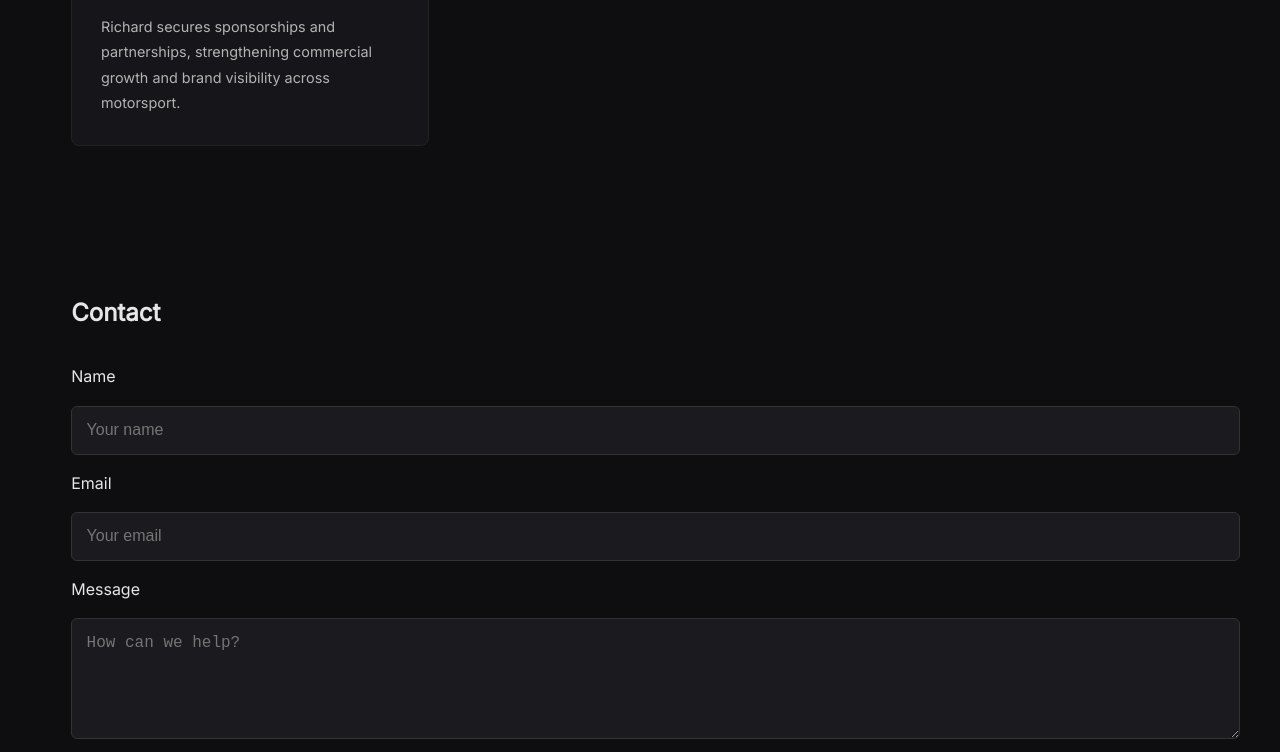
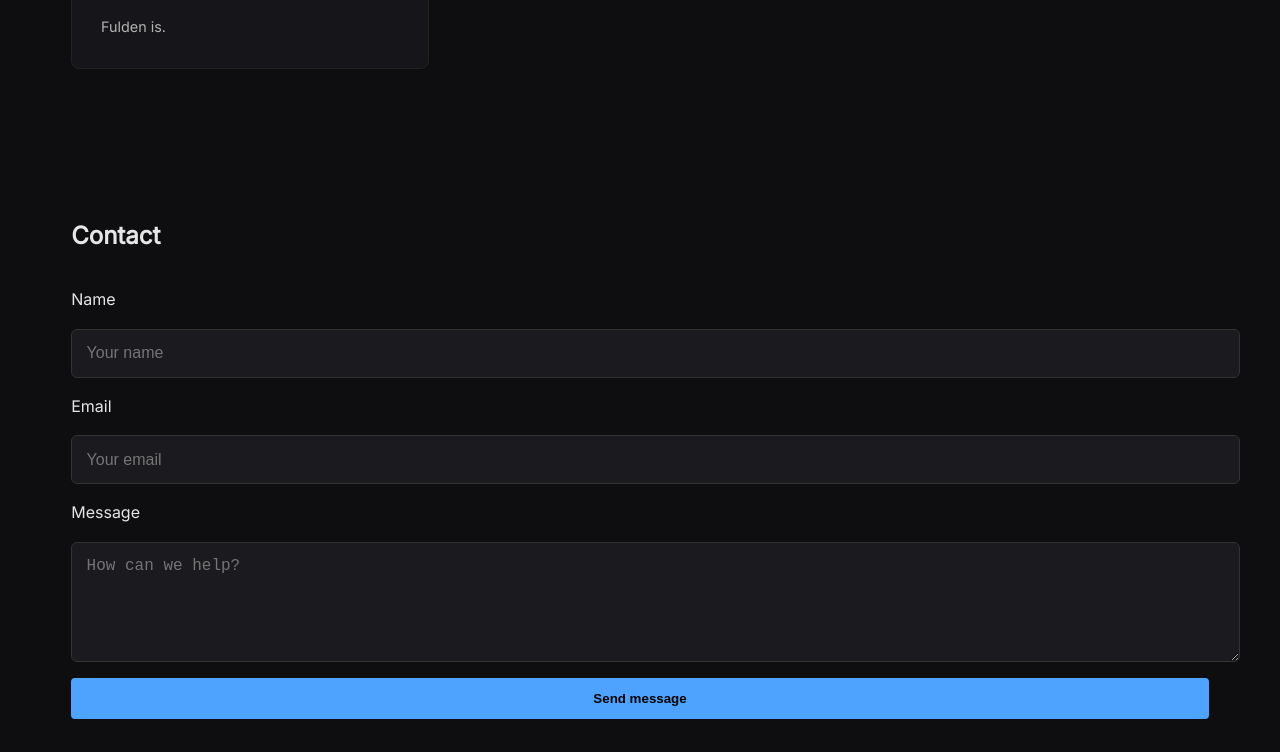
Before and after one commit to Jordy441/phaseboundnew2, a website: page src/index.html in a window 1280 px wide. Shown: the part 2528-3280 px from the top of the page. Drawn offline with Linux system fonts and the light colour scheme.

Commit message:
Modify description of Fulden Cetin
Updated the description for Fulden Cetin.

```diff
--- a/src/index.html
+++ b/src/index.html
@@ -160,7 +160,7 @@
             <img src="YOUR-IMAGE-URL" alt="Fulden Cetin" class="profile-pic">
             <span class="muted small">
               <strong>Corporate Manager</strong><br>
-              Richard secures sponsorships and partnerships, strengthening commercial growth and brand visibility across motorsport.
+              Fulden is.
             </span>
           </div>
         </div>
```
